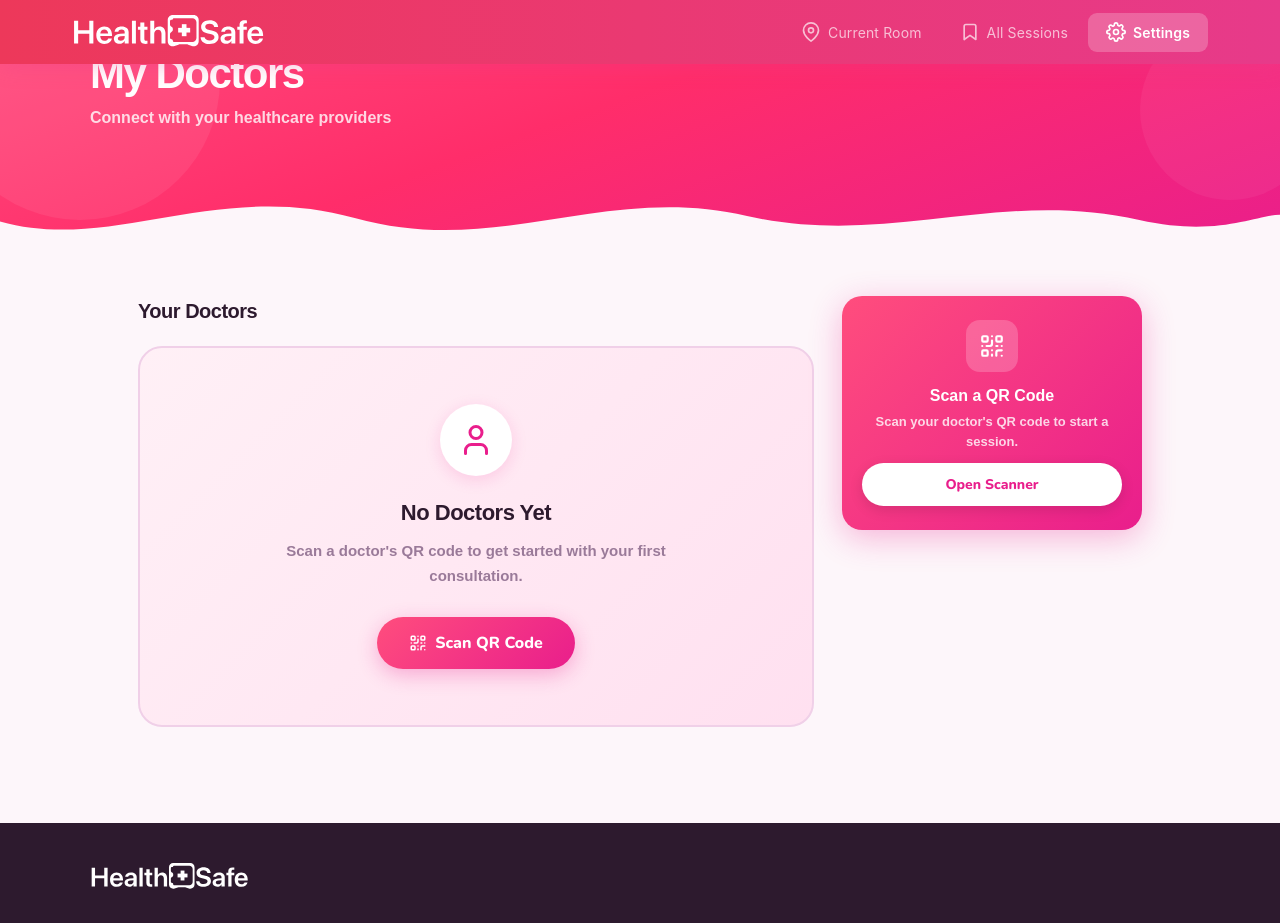
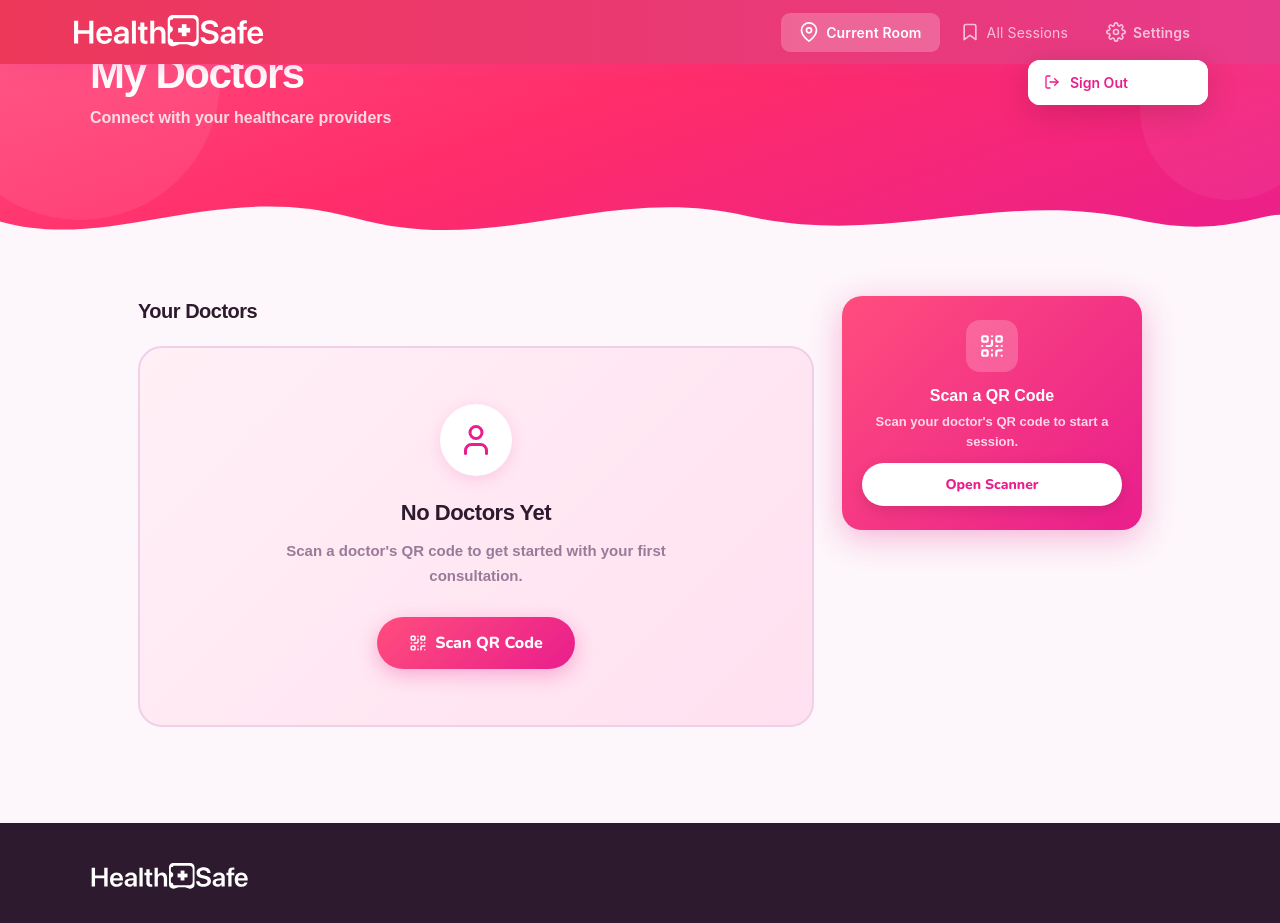
Before and after one commit to tomm4y/axxess2026, a React (Vite) app in the folder frontend/: page /dashboard in a window 1280 px wide. Both pictures are taken after a click on the button "Settings". Built offline with nearby package versions, Linux system fonts and the light colour scheme; a web font is replaced by a local one.

Commit message:
navbar signout button

```diff
--- a/frontend/src/components/HealthSafeNavbar.tsx
+++ b/frontend/src/components/HealthSafeNavbar.tsx
@@ -1,4 +1,6 @@
-import { useEffect, useState } from "react";
+import { useEffect, useState, useRef } from "react";
+import { useNavigate } from "react-router";
+import { logout } from "../lib/api";
 
 type NavItem = {
   id: string;
@@ -46,12 +48,23 @@ interface HealthSafeNavbarProps {
 const GRADIENT = "linear-gradient(90deg, #ED385A 0%, #E73A8A 100%)";
 const FONT = "'SF Pro Text', -apple-system, BlinkMacSystemFont, sans-serif";
 
+const LogOutIcon = () => (
+  <svg width="16" height="16" viewBox="0 0 24 24" fill="none" stroke="currentColor" strokeWidth="2" strokeLinecap="round" strokeLinejoin="round">
+    <path d="M9 21H5a2 2 0 0 1-2-2V5a2 2 0 0 1 2-2h4" />
+    <polyline points="16 17 21 12 16 7" />
+    <line x1="21" y1="12" x2="9" y2="12" />
+  </svg>
+);
+
 export default function HealthSafeNavbar({
   defaultActive = "current-room",
   onTabChange,
 }: HealthSafeNavbarProps) {
   const [active, setActive] = useState(defaultActive);
   const [isDesktop, setIsDesktop] = useState<boolean>(false);
+  const [settingsOpen, setSettingsOpen] = useState(false);
+  const settingsRef = useRef<HTMLDivElement>(null);
+  const navigate = useNavigate();
 
   useEffect(() => {
     const check = () => setIsDesktop(window.innerWidth >= 768);
@@ -60,7 +73,34 @@ export default function HealthSafeNavbar({
     return () => window.removeEventListener("resize", check);
   }, []);
 
+  // Close dropdown when clicking outside
+  useEffect(() => {
+    const handleClickOutside = (e: MouseEvent) => {
+      if (settingsRef.current && !settingsRef.current.contains(e.target as Node)) {
+        setSettingsOpen(false);
+      }
+    };
+    if (settingsOpen) {
+      document.addEventListener("mousedown", handleClickOutside);
+    }
+    return () => document.removeEventListener("mousedown", handleClickOutside);
+  }, [settingsOpen]);
+
+  const handleSignOut = async () => {
+    try {
+      await logout();
+      navigate("/");
+    } catch (err) {
+      console.error("Sign out failed:", err);
+    }
+  };
+
   const handleSelect = (id: string) => {
+    if (id === "settings") {
+      setSettingsOpen((prev) => !prev);
+      return;
+    }
+    setSettingsOpen(false);
     setActive(id);
     onTabChange?.(id);
   };
@@ -100,7 +140,9 @@ export default function HealthSafeNavbar({
           <div style={{ display: "flex", alignItems: "center", gap: 2 }}>
             {NAV_ITEMS.map((item) => {
               const isActive = active === item.id;
-              return (
+              const isSettings = item.id === "settings";
+
+              const btn = (
                 <button
                   key={item.id}
                   onClick={() => handleSelect(item.id)}
@@ -120,14 +162,14 @@ export default function HealthSafeNavbar({
                     display: "flex",
                     alignItems: "center",
                     gap: 7,
-                    background: isActive ? "rgba(255,255,255,0.22)" : "transparent",
+                    background: (isSettings ? settingsOpen : isActive) ? "rgba(255,255,255,0.22)" : "transparent",
                     border: "none",
                     borderRadius: 9,
                     cursor: "pointer",
                     padding: "9px 18px",
-                    color: isActive ? "white" : "rgba(255,255,255,0.68)",
+                    color: (isSettings ? settingsOpen : isActive) ? "white" : "rgba(255,255,255,0.68)",
                     fontSize: 14,
-                    fontWeight: isActive ? 600 : 400,
+                    fontWeight: (isSettings ? settingsOpen : isActive) ? 600 : 400,
                     fontFamily: FONT,
                     letterSpacing: "0.01em",
                     outline: 'none',
@@ -140,6 +182,56 @@ export default function HealthSafeNavbar({
                   {item.label}
                 </button>
               );
+
+              if (isSettings) {
+                return (
+                  <div key={item.id} ref={settingsRef} style={{ position: "relative" }}>
+                    {btn}
+                    {settingsOpen && (
+                      <div
+                        style={{
+                          position: "absolute",
+                          top: "calc(100% + 8px)",
+                          right: 0,
+                          background: "white",
+                          borderRadius: 12,
+                          boxShadow: "0 8px 32px rgba(0,0,0,0.15)",
+                          minWidth: 180,
+                          overflow: "hidden",
+                          zIndex: 100,
+                          fontFamily: FONT,
+                        }}
+                      >
+                        <button
+                          onClick={handleSignOut}
+                          onMouseEnter={(e) => { e.currentTarget.style.background = "#fff0f6"; }}
+                          onMouseLeave={(e) => { e.currentTarget.style.background = "white"; }}
+                          style={{
+                            display: "flex",
+                            alignItems: "center",
+                            gap: 10,
+                            width: "100%",
+                            padding: "12px 16px",
+                            background: "white",
+                            border: "none",
+                            cursor: "pointer",
+                            fontSize: 14,
+                            fontWeight: 600,
+                            color: "#e91e8c",
+                            fontFamily: FONT,
+                            transition: "background 0.15s ease",
+                          }}
+                        >
+                          <LogOutIcon />
+                          Sign Out
+                        </button>
+                      </div>
+                    )}
+                  </div>
+                );
+              }
+
+              return btn;
             })}
           </div>
         </div>
@@ -168,7 +260,9 @@ export default function HealthSafeNavbar({
     >
       {NAV_ITEMS.map((item) => {
         const isActive = active === item.id;
-        return (
+        const isSettings = item.id === "settings";
+
+        const btn = (
           <button
             key={item.id}
             onClick={() => handleSelect(item.id)}
@@ -182,7 +276,7 @@ export default function HealthSafeNavbar({
               outline: "none",
               cursor: "pointer",
               padding: "4px 8px",
-              color: isActive ? "white" : "rgba(255,255,255,0.6)",
+              color: (isSettings ? settingsOpen : isActive) ? "white" : "rgba(255,255,255,0.6)",
               transition: "color 0.2s ease",
               flex: 1,
               minWidth: 0,
@@ -197,7 +291,7 @@ export default function HealthSafeNavbar({
                 alignItems: "center",
                 justifyContent: "center",
                 transition: "transform 0.15s ease",
-                transform: isActive ? "scale(1.15)" : "scale(1)",
+                transform: (isSettings ? settingsOpen : isActive) ? "scale(1.15)" : "scale(1)",
               }}
             >
               {item.icon}
@@ -205,7 +299,7 @@ export default function HealthSafeNavbar({
             <span
               style={{
                 fontSize: 10,
-                fontWeight: isActive ? 600 : 400,
+                fontWeight: (isSettings ? settingsOpen : isActive) ? 600 : 400,
                 letterSpacing: "0.01em",
                 lineHeight: 1,
               }}
@@ -214,6 +308,56 @@ export default function HealthSafeNavbar({
             </span>
           </button>
         );
+
+        if (isSettings) {
+          return (
+            <div key={item.id} ref={settingsRef} style={{ position: "relative", flex: 1, display: "flex", justifyContent: "center" }}>
+              {btn}
+              {settingsOpen && (
+                <div
+                  style={{
+                    position: "absolute",
+                    bottom: "calc(100% + 12px)",
+                    right: 0,
+                    background: "white",
+                    borderRadius: 12,
+                    boxShadow: "0 8px 32px rgba(0,0,0,0.15)",
+                    minWidth: 170,
+                    overflow: "hidden",
+                    zIndex: 100,
+                    fontFamily: FONT,
+                  }}
+                >
+                  <button
+                    onClick={handleSignOut}
+                    onMouseEnter={(e) => { e.currentTarget.style.background = "#fff0f6"; }}
+                    onMouseLeave={(e) => { e.currentTarget.style.background = "white"; }}
+                    style={{
+                      display: "flex",
+                      alignItems: "center",
+                      gap: 10,
+                      width: "100%",
+                      padding: "12px 16px",
+                      background: "white",
+                      border: "none",
+                      cursor: "pointer",
+                      fontSize: 14,
+                      fontWeight: 600,
+                      color: "#e91e8c",
+                      fontFamily: FONT,
+                      transition: "background 0.15s ease",
+                    }}
+                  >
+                    <LogOutIcon />
+                    Sign Out
+                  </button>
+                </div>
+              )}
+            </div>
+          );
+        }
+
+        return btn;
       })}
     </nav>
   );
--- a/frontend/vite.config.ts
+++ b/frontend/vite.config.ts
@@ -10,29 +10,29 @@ export default defineConfig({
     allowedHosts: ['.trycloudflare.com'],
     proxy: {
       "/api": {
-        target: "http://127.0.0.1:3000/",
+        target: "http://localhost:3000/",
         changeOrigin: true,
         secure: false,
       },
       "/auth": {
-        target: "http://127.0.0.1:3000/",
+        target: "http://localhost:3000/",
         changeOrigin: true,
         secure: false,
       },
       "/ws": {
-        target: "ws://127.0.0.1:3000",
+        target: "ws://localhost:3000",
         ws: true,
       },
       "/create_room": {
-        target: "http://127.0.0.1:3000",
+        target: "http://localhost:3000",
         changeOrigin: true,
       },
       "/create_session": {
-        target: "http://127.0.0.1:3000",
+        target: "http://localhost:3000",
         changeOrigin: true,
       },
       "/debug": {
-        target: "http://127.0.0.1:3000",
+        target: "http://localhost:3000",
         changeOrigin: true,
       },
     },
```
